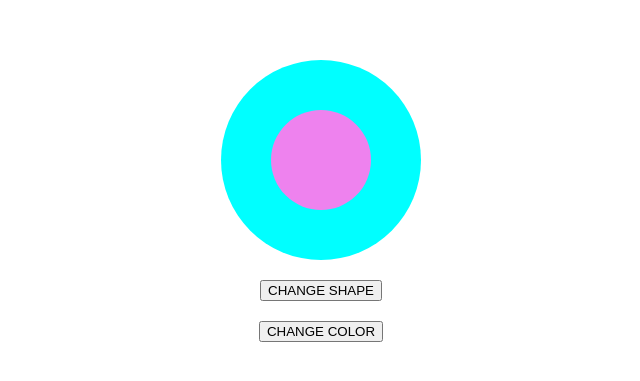
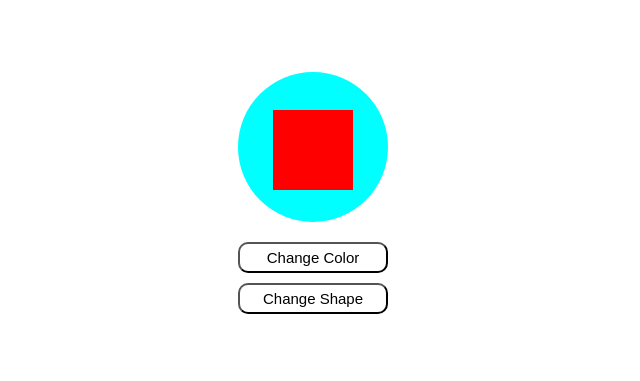
Before and after one commit to mohdmasoomansari/Change-color-Shape, a plain HTML site: page index.html in a window 1280 px wide. Shown: the part 207-588 px from the top of the page, without its empty margins (327-967 px from the left). Drawn offline with Linux system fonts and the light colour scheme.

Commit message:
change color shape

```diff
--- a/index.html
+++ b/index.html
@@ -1,62 +1,20 @@
 <!DOCTYPE html>
 <html lang="en">
-<head>
-    <meta charset="UTF-8">
-    <meta name="viewport" content="width=device-width, initial-scale=1.0">
-    <title>Change Color & Shape</title>
-    <style>
-        .wrapper{
-            display: flex;
-            justify-content: center;
-            align-items: center;
-            width: 100vw;
-            flex-direction: column;
-            height: 100vh;
-            gap: 20px;
-        }
-
-        .circle{
-            display: flex;
-            justify-content: center;
-            align-items: center;
-            background-color: aqua;
-            border-radius: 50%;
-            width: 200px;
-            height: 200px;
-        }
-
-        #triangle{
-            z-index: -1;
-            width: 0;
-            height: 0;
-            border-bottom: 100px solid red;
-            border-right: 100px solid transparent;
-        }
-
-        #shape{
-            position: absolute;
-            z-index: 1;
-            width: 100px;
-            height: 100px;
-            background: violet;
-            border-radius: 50%;
-        }
-    </style>
-</head>
-<body>
-    <div class="wrapper">
-        <div class="circle">
-            <div id="triangle">
-
-            </div>
-            <div id="shape">
-
-            </div>
-        </div>
-        <button id="btn1">CHANGE SHAPE</button>
-        <button id="btn2">CHANGE COLOR</button>
+  <head>
+    <meta charset="UTF-8" />
+    <meta name="viewport" content="width=device-width, initial-scale=1.0" />
+    <title>Document</title>
+    <link rel="stylesheet" href="style.css" />
+  </head>
+  <body>
+    <div class="container">
+      <div class="background">
+        <div class="shape" id="shapes"></div>
+      </div>
+      <button id="chng-color">Change Color</button>
+      <button id="chng-btn">Change Shape</button>
     </div>
 
     <script src="index.js"></script>
-</body>
+  </body>
 </html>
--- a/index.js
+++ b/index.js
@@ -1,27 +1,20 @@
-let cir = document.querySelector('.circle');
-let cc = document.getElementById('btn2');
+const clrArr = ["red", "green", "gray", "purple", "brown", "pink", "violet", "black"]
 
-let arr = ['blue', 'black', 'red', 'yellow', 'purple'];
-let cs = document.getElementById('btn1');
+const shpArr = ["circle", "square", "triangle"]
 
-cc.addEventListener('click', () =>{
-    let color = Math.floor(Math.random() * 5);
-    cir.style.backgroundColor = arr[color];
-});
+let button = document.querySelector("#chng-color");
+let shape = document.querySelector(".shape");
+let chngBtn = document.querySelector("#chng-btn")
 
-cs.addEventListener('click', () =>{
-    let shape1 = document.getElementById('shape');
-    let shape2 = document.getElementById('triangle');
 
-    let s1 = shape1.style.zIndex;
-    let s2 = shape2.style.zIndex;
+button.addEventListener("click", function () {
+    const random = Math.floor(Math.random() * clrArr.length)
+    document.querySelector(".background").style.backgroundColor = clrArr[random];
+})
 
-    if(s1 == -1 && s2 != -1){
-        shape1.style.zIndex = '1';
-        shape2.style.zIndex = '-1';
-    }
-    else{
-        shape1.style.zIndex = '-1';
-        shape2.style.zIndex = '1';
-    }
+
+chngBtn.addEventListener("click", function () {
+    const random = Math.floor(Math.random() * shpArr.length);
+    shape.id = shpArr[random]
+    shape.style.background = clrArr[random]
 })
--- /dev/null
+++ b/style.css
@@ -0,0 +1,70 @@
+* {
+    margin: 0;
+    padding: 0;
+    box-sizing: border-box;
+    background-color: white;
+  }
+
+  .container {
+    height: 100vh;
+    width: 100vw;
+    display: flex;
+    flex-direction: column;
+    justify-content: center;
+    align-items: center;
+  }
+
+  .background {
+    background-color: cyan;
+    height: 150px;
+    width: 150px;
+    position: relative;
+    border-radius: 50%;
+    display: flex;
+    justify-content: center;
+    align-items: center;
+  }
+
+  .shape {
+    height: 80px;
+    width: 80px;
+    background-color: red;
+    position: absolute;
+    /* border-radius: 50%; */
+    top: 25%;
+    left: 23%;
+  }
+
+  #chng-color {
+    margin-top: 20px;
+    padding: 5px;
+    border-radius: 10px;
+    width: 150px;
+    cursor: pointer;
+    font-size: 15px;
+  }
+
+  #chng-btn {
+    margin-top: 10px;
+    padding: 5px;
+    border-radius: 10px;
+    width: 150px;
+    cursor: pointer;
+    font-size: 15px;
+  }
+
+  #circle {
+    width: 100px;
+    height: 100px;
+    background: red;
+    border-radius: 50%;
+    left: 26px;
+  }
+
+  #triangle {
+    width: 0;
+    height: 0;
+    border-bottom: 90px solid red;
+    border-right: 90px solid transparent;
+    background: transparent;
+  }
```
